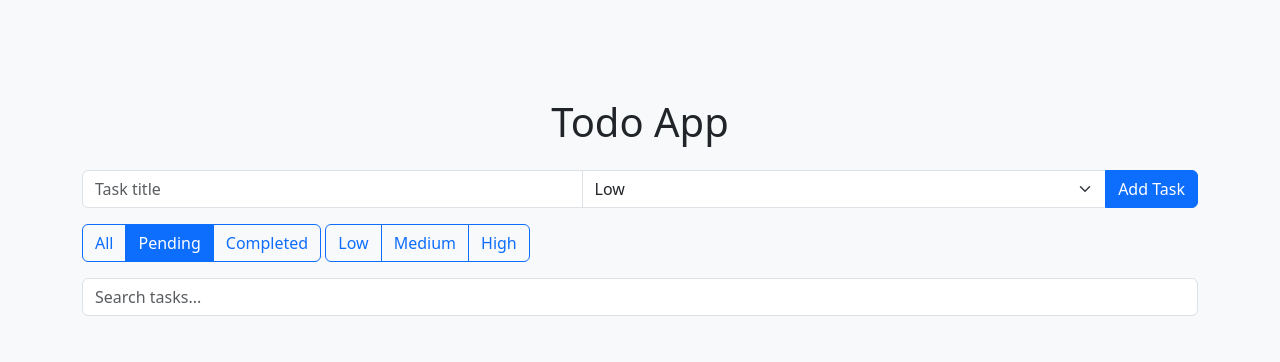
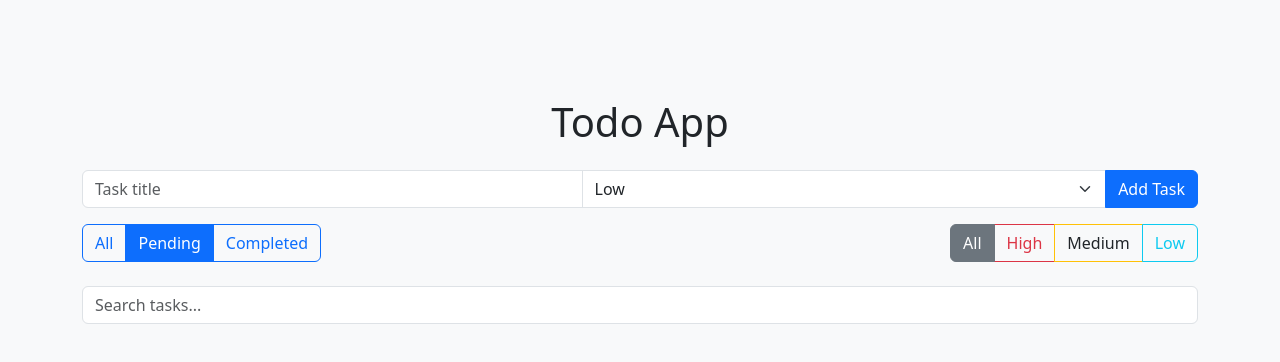
Before and after one commit to dhananjay483/frontend-to-do, a website built with Vite: page src/index.html in a window 1280 px wide. Both pictures are taken after a click on the button "Pending". Built offline with nearby package versions, Linux system fonts and the light colour scheme; files whose address does not match are found by name.

Commit message:
Update the filter section for which task is more important(filter by importance✅)

```diff
--- a/src/index.html
+++ b/src/index.html
@@ -23,27 +23,31 @@
       </select>
       <button class="btn btn-primary" id="addTaskBtn">Add Task</button>
     </div>
-    <div class="btn-group mb-3" role="group" id="filter-button">
-      <button type="button" class="btn btn-outline-primary active " data-filter="all">All</button>
-      <button type="button" class="btn btn-outline-primary" data-filter="pending">Pending</button>
-      <button type="button" class="btn btn-outline-primary" data-filter="completed">Completed</button>
-    </div>
+    <div class="d-flex justify-content-between align-items-center mb-4">
 
-    <div class="btn-group mb-3" role="group" id="filter-important">
-      <button type="button" class="btn btn-outline-primary active " data-filter-importance="low">Low</button>
-      <button type="button" class="btn btn-outline-primary" data-filter-importance="medium">Medium</button>
-      <button type="button" class="btn btn-outline-primary" data-filter-importance="high">High</button>
+      <div class="btn-group" role="group">
+        <button type="button" class="btn btn-outline-primary active" data-filter-status="all">All</button>
+        <button type="button" class="btn btn-outline-primary" data-filter-status="pending">Pending</button>
+        <button type="button" class="btn btn-outline-primary" data-filter-status="completed">Completed</button>
+      </div>
+
+
+      <div class="btn-group" role="group">
+        <button type="button" class="btn btn-outline-secondary active" data-filter-importance="all">All</button>
+        <button type="button" class="btn btn-outline-danger" data-filter-importance="High">High</button>
+        <button type="button" class="btn btn-outline-warning text-dark" data-filter-importance="Medium">Medium</button>
+        <button type="button" class="btn btn-outline-info" data-filter-importance="Low">Low</button>
+      </div>
     </div>
 
 
-    <!-- Search -->
     <input type="text" id="searchInput" class="form-control mb-3" placeholder="Search tasks...">
 
-    <!-- Task List -->
+
     <ul class="list-group" id="taskList"></ul>
   </div>
 
-  <!-- Edit Task Modal -->
+
   <div class="modal fade" id="editTaskModal" tabindex="-1" aria-labelledby="editTaskModalLabel" aria-hidden="true">
     <div class="modal-dialog">
       <div class="modal-content">
@@ -68,7 +72,7 @@
   </div>
 
 
-  <!-- Bootstrap JS Bundle -->
+
   <script src="https://cdn.jsdelivr.net/npm/bootstrap@5.3.2/dist/js/bootstrap.bundle.min.js"></script>
   <script type="module" src="./js/main.js"></script>
 </body>
--- a/src/js/main.js
+++ b/src/js/main.js
@@ -22,7 +22,7 @@
 const saveEditBtn = document.getElementById("saveEditBtn");
 let currentEditId = null;
 let currentFilter = 'all';
-let currentImportant = 'low';
+let currentFilterImportance = 'all';
 
 let tasks = [];
 
@@ -62,19 +62,17 @@
 
     tasks
         .filter(t => {
-            // filter by task
+            // Filter by completion status
             const statusMatch = (currentFilter === 'all') ||
                 (currentFilter === 'pending' && !t.isCompleted) ||
                 (currentFilter === 'completed' && t.isCompleted);
 
             // Filter by importance
-            const importanceMatch = (currentImportant === 'low') ||
-                (currentImportant === t.isImportant);
+            const importanceMatch = (currentFilterImportance === 'all') ||
+                (currentFilterImportance.toLowerCase() === t.isImportant.toLowerCase());
 
             return statusMatch && importanceMatch;
-
         })
-
         .filter(t => t.title.toLowerCase().includes(searchText))
         .forEach(t => {
             const li = document.createElement("li");
@@ -200,31 +198,29 @@
 
 // Initial load
 document.addEventListener('DOMContentLoaded', () => {
-    // Get filter buttons after DOM is loaded
-    const filterButtons = document.querySelectorAll('.btn-group .btn');
-    const filterImportant = document.querySelectorAll(".data-filter-importance");
-    // Filter functionality
-    filterButtons.forEach(button => { // got all the button
-        button.addEventListener('click', (e) => {
-            // Update the active button class
-            filterButtons.forEach(btn => btn.classList.remove('active'));
+    const filterStatusButtons = document.querySelectorAll('[data-filter-status]'); // get reference from filter by task
+    const filterImportanceButtons = document.querySelectorAll('[data-filter-importance]'); // get reference from filter by importance
+
+    // Filter by status
+    filterStatusButtons.forEach(button => { // al the buttons
+        button.addEventListener('click', (e) => { // when click all those button
+            filterStatusButtons.forEach(btn => btn.classList.remove('active')); // first all btn active -> pending -> completed
             e.target.classList.add('active');
-
-            // Update the filter state and re-render
-            currentFilter = e.target.dataset.filter;
+            currentFilter = e.target.dataset.filterStatus; // update the current filter status
             renderTasks();
         });
     });
-    filterImportant.forEach(button => {
+
+    // Filter by importance
+    filterImportanceButtons.forEach(button => {
         button.addEventListener('click', (e) => {
-            filterImportant.forEach(btn => btn.classList.remove('active'));
+            filterImportanceButtons.forEach(btn => btn.classList.remove('active'));
             e.target.classList.add('active');
-
-            // Update the filter state and re-render
-            currentImportant = e.target.dataset.filter;
+            currentFilterImportance = e.target.dataset.filterImportance;
             renderTasks();
         });
-    })
+    });
+
     fetchTasks();
 
 });
```
